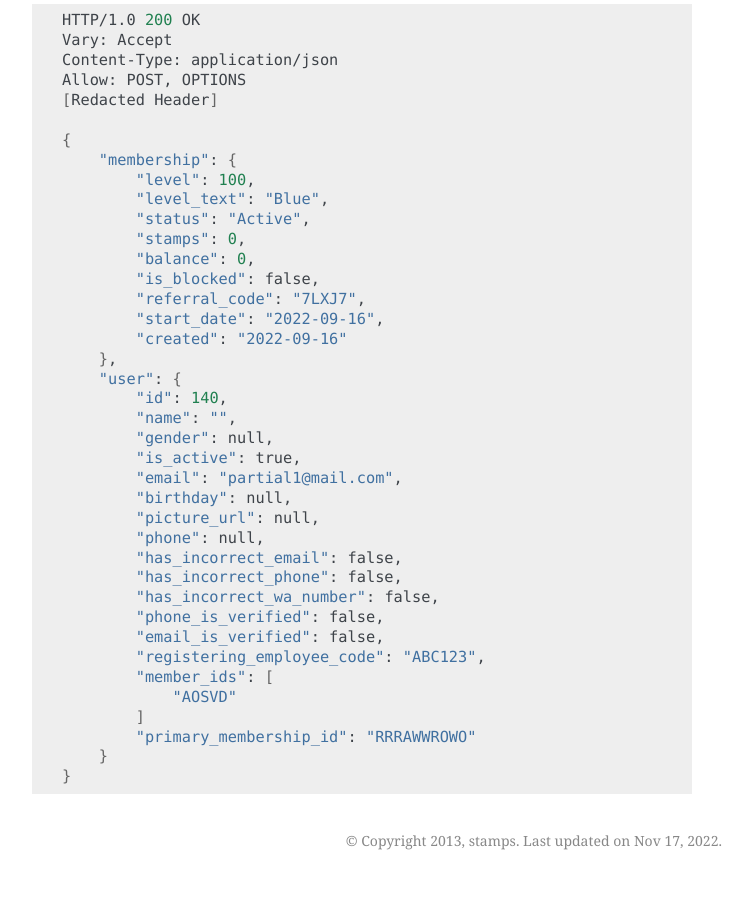
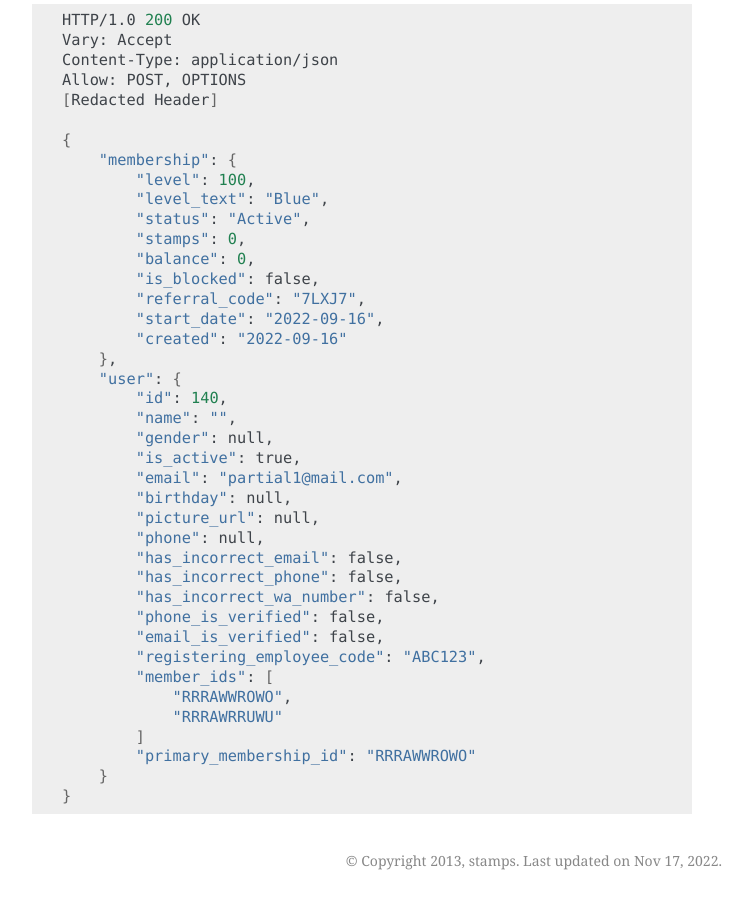
Before and after one commit to ui/stamps-api-docs, a Sphinx documentation site: the page built from source/customer_api.rst, in a window 1280 px wide and 900 px high, scrolled down 30363 px. Shown: the whole window, without its empty margins (388-1140 px from the left). Built offline with Sphinx 7.4.7, drawn with Linux system fonts in a browser that asks for light colours.

Commit message:
Change card number in `member_ids` to match `primary_membership_id`

```diff
--- a/source/customer_api.rst
+++ b/source/customer_api.rst
@@ -1622,7 +1622,8 @@ A successful API call:
             "email_is_verified": false,
             "registering_employee_code": "ABC123",
             "member_ids": [
-                "AOSVD"
+                "RRRAWWROWO",
+                "RRRAWRRUWU"
             ]
             "primary_membership_id": "RRRAWWROWO"
         }
```
